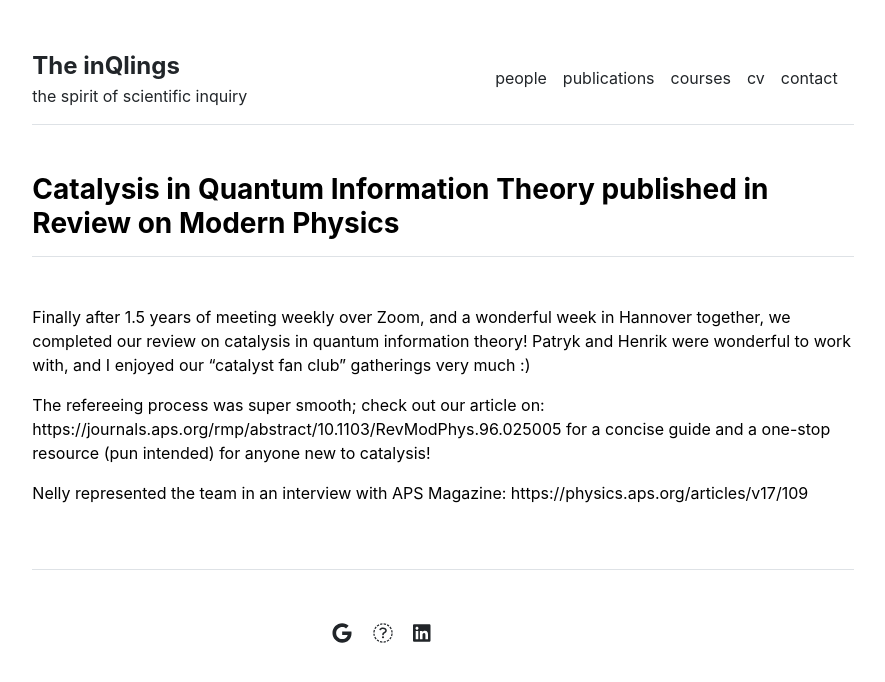
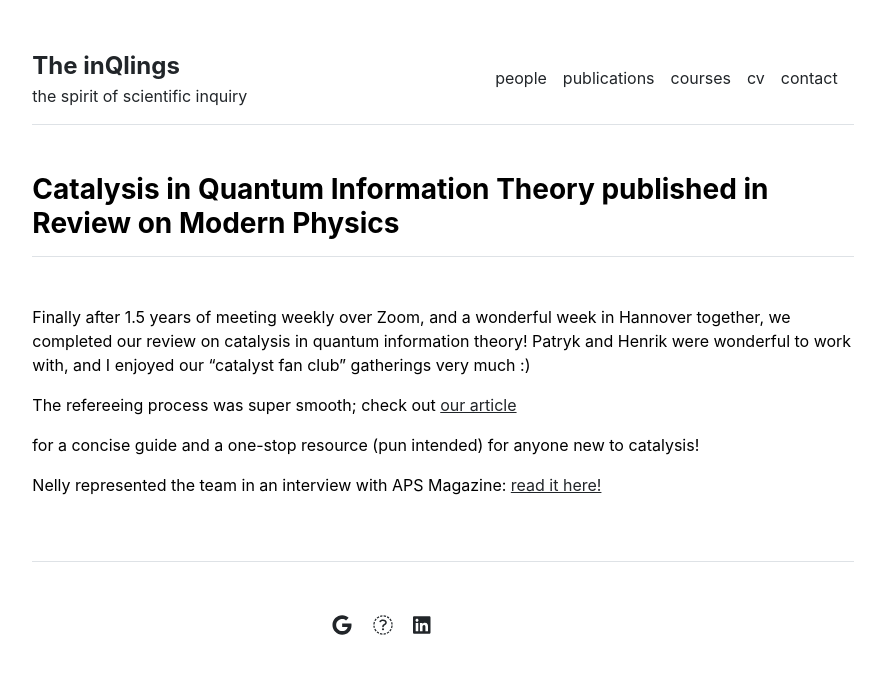
Before and after one commit to nelly-ng/nelly-ng.github.io, a Jekyll site: the page built from _posts/2024-07-14-catalysis.md, in a window 1280 px wide. Shown: the top 682 px of the page, without its empty margins (197-1082 px from the left). Built offline with Jekyll 4.4.1, drawn with Linux system fonts in a browser that asks for light colours.

Commit message:
Update 2024-07-14-catalysis.md

```diff
--- a/_posts/2024-07-14-catalysis.md
+++ b/_posts/2024-07-14-catalysis.md
@@ -5,7 +5,9 @@ title: "Catalysis in Quantum Information Theory published in Review on Modern Ph
 
 Finally after 1.5 years of meeting weekly over Zoom, and a wonderful week in Hannover together, we completed our review on catalysis in quantum information theory! Patryk and Henrik were wonderful to work with, and I enjoyed our "catalyst fan club" gatherings very much :)
 
-The refereeing process was super smooth; check out our article on: https://journals.aps.org/rmp/abstract/10.1103/RevModPhys.96.025005
+The refereeing process was super smooth; check out
+<a href="https://journals.aps.org/rmp/abstract/10.1103/RevModPhys.96.025005" target="_blank" rel="noopener noreferrer">our article</a>
+
 for a concise guide and a one-stop resource (pun intended) for anyone new to catalysis!
 
-Nelly represented the team in an interview with APS Magazine: https://physics.aps.org/articles/v17/109
+Nelly represented the team in an interview with APS Magazine: <a href="https://physics.aps.org/articles/v17/109" target="_blank" rel="noopener noreferrer">read it here!</a>
```
